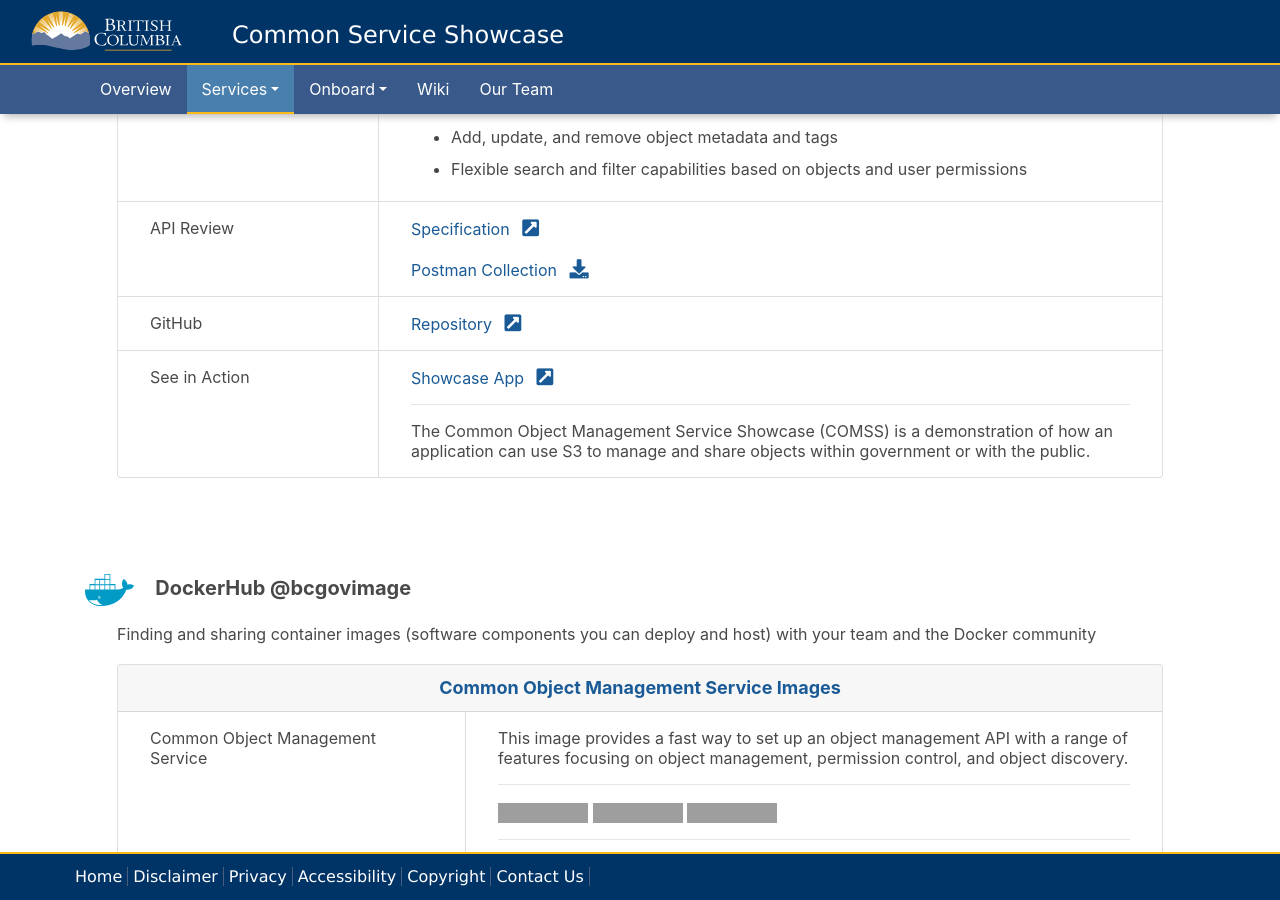
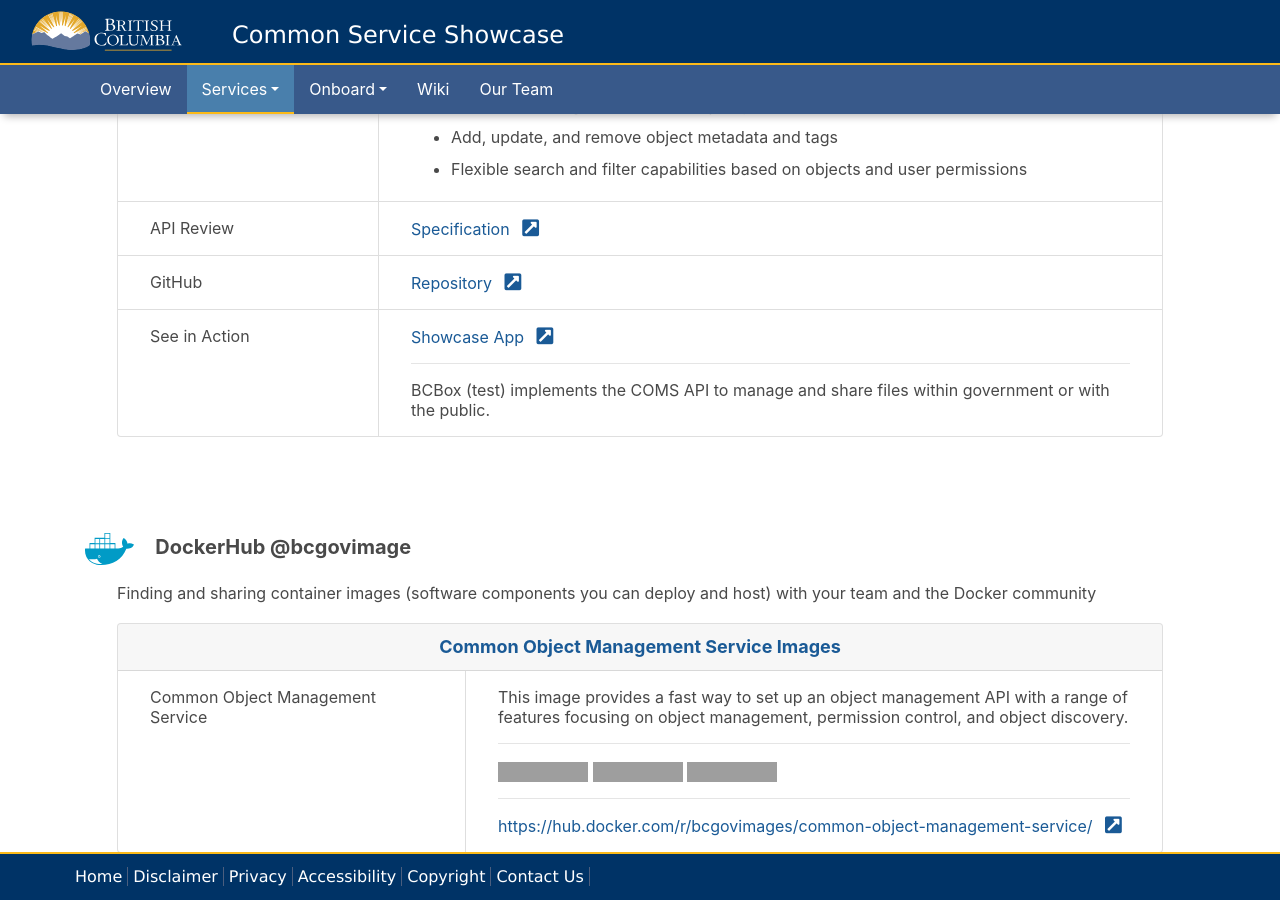
Before and after one commit to bcgov/common-service-showcase, a Jekyll site: the page built from collections/_services/coms.md, in a window 1280 px wide and 900 px high, scrolled down 788 px. Built offline with Jekyll 4.4.1, drawn with Linux system fonts in a browser that asks for light colours; nearby versions of some CDN libraries; grey boxes are pictures that could not be loaded.

Commit message:
Update link to a COMS showcase app

```diff
--- a/collections/_services/coms.md
+++ b/collections/_services/coms.md
@@ -16,11 +16,10 @@ onboard:
 onboardDescription: We provide <em>Docker Images</em> for hosting your own Common Object Management Storage Service.
 urls:
   github: https://github.com/bcgov/common-object-management-service/
-  docs: https://coms-dev-master.apps.silver.devops.gov.bc.ca/api/v1/docs
-  showcase: https://comss-dev-master.apps.silver.devops.gov.bc.ca/app/
-  postman: /common-service-showcase/assets/files/COMS.postman_collection.json
+  docs: https://coms-test.api.gov.bc.ca/api/v1/docs
+  showcase: https://bcbox-test-master.apps.silver.devops.gov.bc.ca/
 showcaseDescription: >-
-  The Common Object Management Service Showcase (COMSS) is a demonstration of how an application can use S3 to manage and share objects within government or with the public.
+  BCBox (test) implements the COMS API to manage and share files within government or with the public.
 
 dockerImages:
   - name: Common Object Management Service
```
